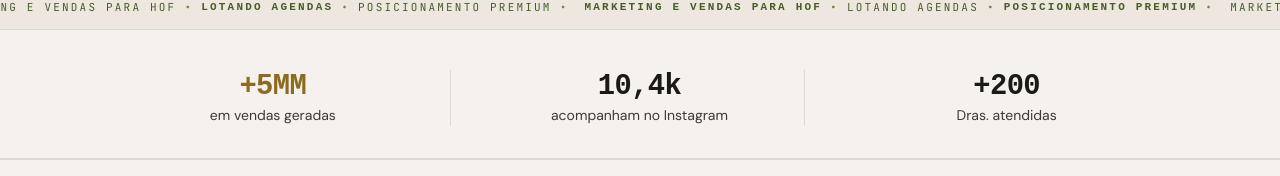
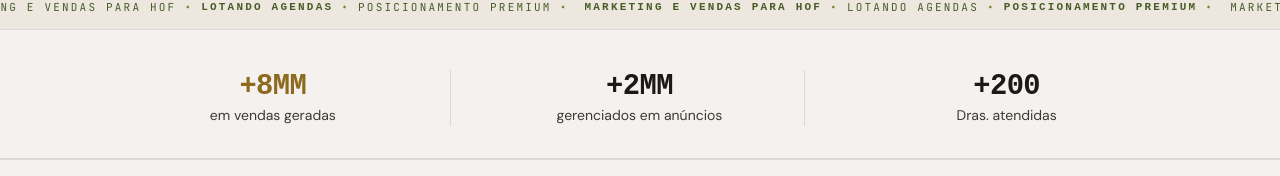
Before and after one commit to devbrenobastos/lp.monikealves, a React (Vite) app: page / in a window 1280 px wide. Shown: the part 611-787 px from the top of the page. Built offline with nearby package versions, Linux system fonts and the light colour scheme.

Commit message:
feat: update stats metrics (+8MM in sales, +2MM managed in ads)

```diff
--- a/src/sections/Hero.tsx
+++ b/src/sections/Hero.tsx
@@ -213,15 +213,15 @@ export const Hero: React.FC = () => {
         <div className="max-w-content mx-auto px-5 md:px-10 grid grid-cols-1 sm:grid-cols-3 gap-0 sm:gap-6 text-center divide-y divide-cream/45 sm:divide-y-0 pt-2">
           <div className="flex flex-col items-center sm:border-r sm:border-cream sm:pr-6 py-4 sm:py-0">
             <span className="font-mono text-mono-data text-amber font-semibold">
-              <CountUp end={5} prefix="+" suffix="MM" />
+              <CountUp end={8} prefix="+" suffix="MM" />
             </span>
             <span className="font-sans text-body-s text-ink-2"><T>em vendas geradas</T></span>
           </div>
           <div className="flex flex-col items-center sm:border-r sm:border-cream sm:px-6 py-4 sm:py-0">
             <span className="font-mono text-mono-data text-ink font-semibold">
-              <CountUp end={10.4} decimals={1} suffix="k" />
+              <CountUp end={2} prefix="+" suffix="MM" />
             </span>
-            <span className="font-sans text-body-s text-ink-2"><T>acompanham no Instagram</T></span>
+            <span className="font-sans text-body-s text-ink-2"><T>gerenciados em anúncios</T></span>
           </div>
           <div className="flex flex-col items-center sm:pl-6 py-4 sm:py-0">
             <span className="font-mono text-mono-data text-ink font-semibold">
--- a/src/sections/Resultados.tsx
+++ b/src/sections/Resultados.tsx
@@ -217,15 +217,15 @@ export const Resultados: React.FC = () => {
         <div className="reveal-item border-t-0 sm:border-t border-cream pt-0 sm:pt-8 grid grid-cols-1 sm:grid-cols-3 gap-0 sm:gap-24 text-center divide-y divide-cream/45 sm:divide-y-0">
           <div className="py-24 sm:py-0 flex flex-col items-center">
             <span className="font-mono text-mono-data text-amber font-semibold block mb-1">
-              <CountUp end={5} prefix="+" suffix="MM" />
+              <CountUp end={8} prefix="+" suffix="MM" />
             </span>
             <span className="font-sans text-[16px] md:text-body-s text-ink-2 text-wrap-balance"><T>em vendas geradas</T></span>
           </div>
           <div className="py-24 sm:py-0 flex flex-col items-center sm:border-x border-cream sm:px-6">
             <span className="font-mono text-mono-data text-ink font-semibold block mb-1">
-              <CountUp end={10.4} decimals={1} suffix="k" />
+              <CountUp end={2} prefix="+" suffix="MM" />
             </span>
-            <span className="font-sans text-[16px] md:text-body-s text-ink-2 text-wrap-balance"><T>acompanham no Instagram</T></span>
+            <span className="font-sans text-[16px] md:text-body-s text-ink-2 text-wrap-balance"><T>gerenciados em anúncios</T></span>
           </div>
           <div className="py-24 sm:py-0 flex flex-col items-center sm:px-6">
             <span className="font-mono text-mono-data text-ink font-semibold block mb-1">
```
